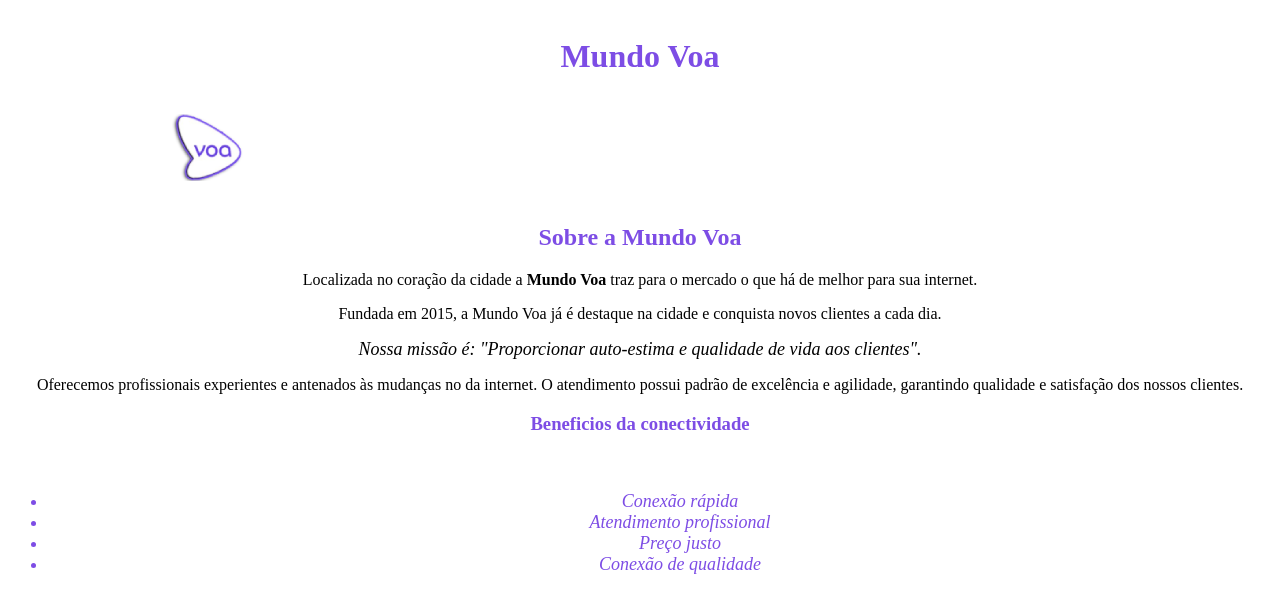
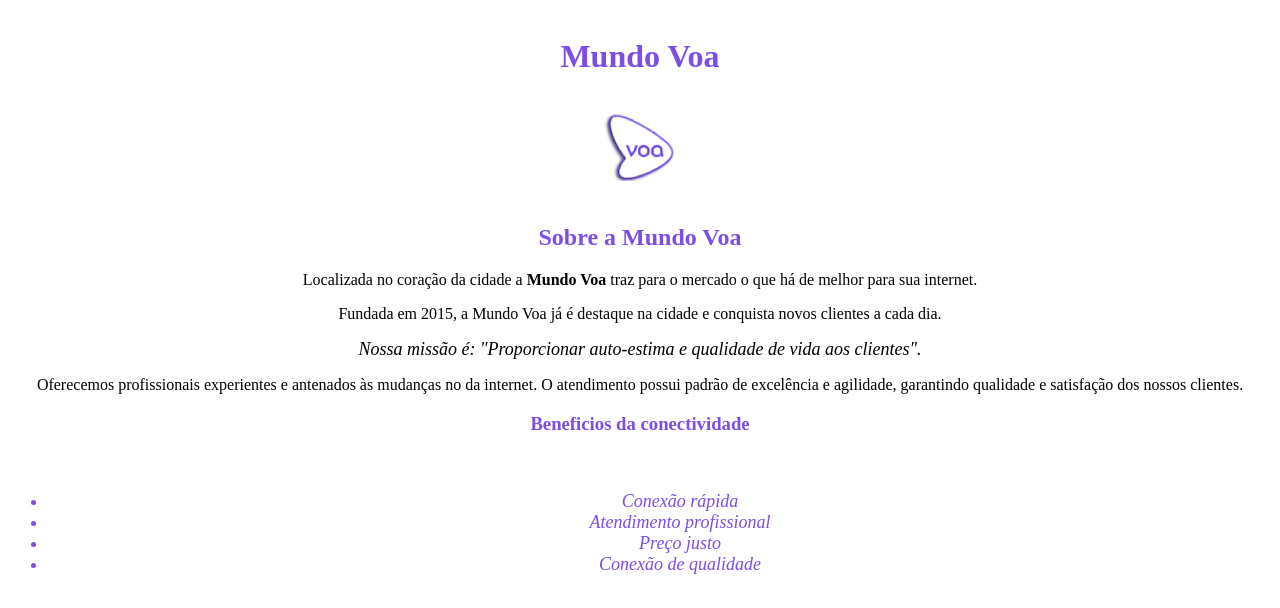
Before and after one commit to lucasiwanczuk/mobidocker, a plain HTML site: page index.html in a window 1280 px wide. Shown: the top 608 px of the page. Drawn offline with Linux system fonts and the light colour scheme.

Commit message:
Ajustado posicionamento da imagem e alterado CSS

```diff
--- a/css/styles.css
+++ b/css/styles.css
@@ -74,8 +74,8 @@ div {
 #divBanner {
     background-color: var(--color-branca);
     text-align: center;
-    margin-left: 10px;
-    width: 30%;
+    align-items: center;
+    width: 100%;
     font-size: 10px;
 }
 
```
